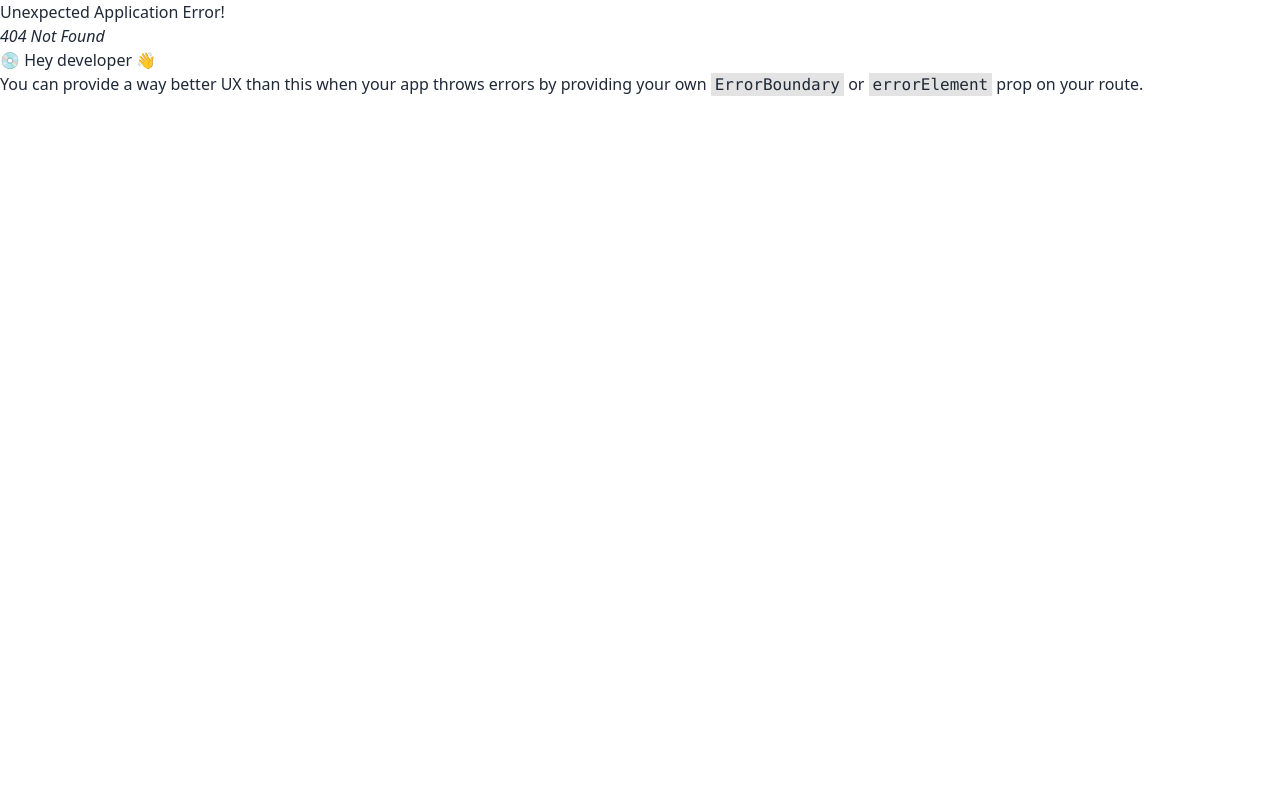
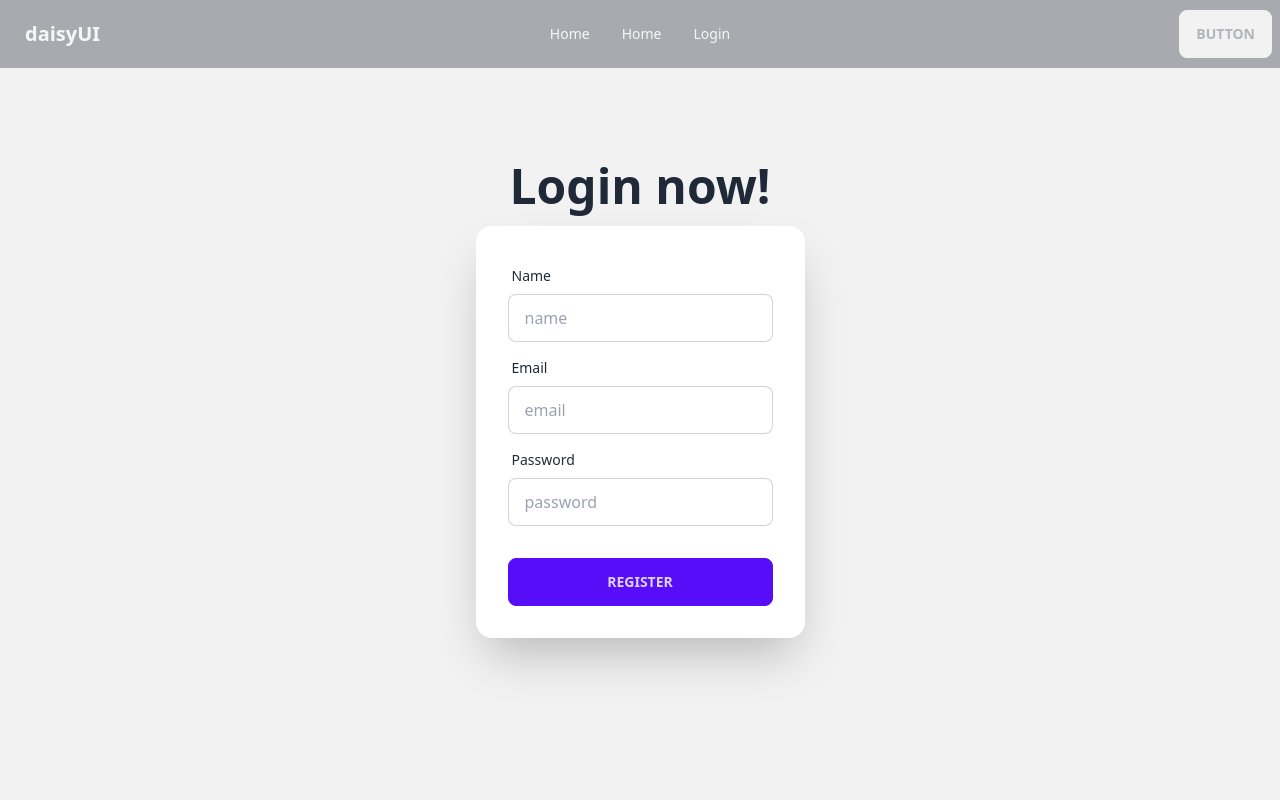
Before and after one commit to jewelislam360/summer-camp-photography-school-client-side, a React (Vite) app: page /register in a window 1280 px wide. Before the commit this address had no page. Shown: the top 800 px of the page. Built offline with nearby package versions, Linux system fonts and the light colour scheme.

Commit message:
login signup add

```diff
--- a/src/Pages/Home/Home/Home.jsx
+++ b/src/Pages/Home/Home/Home.jsx
@@ -9,7 +9,7 @@ const Home = () => {
         <div>
             <Helmet>
         <title>Photography | Home</title>
-      </Helmet>
+        </Helmet>
             <Banner></Banner>
             <AboutUs></AboutUs>
 
--- a/src/Pages/Login/Login.jsx
+++ b/src/Pages/Login/Login.jsx
@@ -10,19 +10,40 @@ const Login = () => {
 
         <div>
             <Helmet>
-        <title>Photography | Login </title>
-        </Helmet>
-            <form onSubmit={handleSubmit(onSubmit)}>
+                <title>Photography | Login </title>
+            </Helmet>
+            <div className="hero min-h-screen bg-base-200">
+                <div className="hero-content flex-col ">
+                    <div className="text-center ">
+                        <h1 className="text-5xl font-bold">Login now!</h1>
+                    </div>
+                    <div className="card flex-shrink-0 w-full max-w-sm shadow-2xl bg-base-100">
+                        <form onSubmit={handleSubmit(onSubmit)} className="card-body">
+                            <div className="form-control">
+                                <label className="label">
+                                    <span className="label-text">Email</span>
+                                </label>
+                                <input type="email" placeholder="email" {...register("Email", { required: true })} className="input input-bordered" />
+                                {errors.Email && <span className="text-warning">This field is required</span>}
+                            </div>
+                            <div className="form-control">
+                                <label className="label">
+                                    <span className="label-text">Password</span>
+                                </label>
+                                <input type="password" placeholder="password" {...register("password", { required: true })} className="input input-bordered" />
+                                {errors.password && <span className="text-warning">This field is required</span>}
 
-                <input defaultValue="test" {...register("email", { required: true })} />
+                            </div>
 
+                            <div className="form-control mt-6">
+                                <input className="btn btn-primary" type="submit" value="Login" />
 
-                <input {...register("password", { required: true })} />
+                            </div>
 
-                {errors.exampleRequired && <span>This field is required</span>}
-
-                <input type="submit" />
-            </form>
+                        </form>
+                    </div>
+                </div>
+            </div>
 
         </div>
     );
--- /dev/null
+++ b/src/Pages/Register/Register.jsx
@@ -0,0 +1,75 @@
+
+import { Helmet } from 'react-helmet-async';
+import { useForm } from 'react-hook-form';
+
+const Register = () => {
+    const { register, handleSubmit, formState: { errors } } = useForm();
+    const onSubmit = data => console.log(data);
+    return (
+        <div>
+            <Helmet>
+                <title>Photography | Register </title>
+            </Helmet>
+            <div className="hero min-h-screen bg-base-200">
+                <div className="hero-content flex-col ">
+                    <div className="text-center ">
+                        <h1 className="text-5xl font-bold">Login now!</h1>
+                    </div>
+                    <div className="card flex-shrink-0 w-full max-w-sm shadow-2xl bg-base-100">
+                        <form onSubmit={handleSubmit(onSubmit)} className="card-body">
+                            <div className="form-control">
+                                <label className="label">
+                                    <span className="label-text">Name</span>
+                                </label>
+                                <input type="taxt" placeholder="name" {...register("name", { required: true })} className="input input-bordered" />
+                                {errors.name && <span className="text-warning">Name is required</span>}
+                            </div>
+                            <div className="form-control">
+                                <label className="label">
+                                    <span className="label-text">Email</span>
+                                </label>
+                                <input type="email" placeholder="email" {...register("email", { required: true })} className="input input-bordered" />
+                                {errors.email && <span className="text-warning">Email is required</span>}
+                            </div>
+                            <div className="form-control">
+                                <label className="label">
+                                    <span className="label-text">Password</span>
+                                </label>
+                                <input type="password" placeholder="password" {...register("password", {
+                                    required: true,
+                                    minLength: 6,
+                                    maxLength: 20,
+                                    pattern: /(?=.*[A-Z])(?=.*[!@#$&*])(?=.*[0-9])(?=.*[a-z])/
+
+                                  })} className="input input-bordered" />
+                                {errors.password?.type === 'required' && <p className='text-warning'>password is required</p>}
+                                {errors.password?.type === 'minLength' && <p className='text-warning'>password must be 6 character </p>}
+                                {errors.password?.type === 'maxLength' && <p className='text-warning'>password must be less then 20 character</p>}
+                                {errors.password?.type === 'pattern' && <p className='text-warning'>password must be One uppercase one lowercase one number & one special character </p>}
+
+
+                            </div>
+                            {/* <div className="form-control">
+                                <label className="label">
+                                    <span className="label-text">confirm password</span>
+                                </label>
+                                <input type="text" placeholder="confirm password" {...register("password", { required: true })} className="input input-bordered" />
+                                {errors.text && <span className="text-warning">Password is required</span>}
+
+                            </div> */}
+
+                            <div className="form-control mt-6">
+                                <input className="btn btn-primary" type="submit" value="Register" />
+
+                            </div>
+
+                        </form>
+                    </div>
+                </div>
+            </div>
+
+        </div>
+    );
+};
+
+export default Register;
```
Also changed, not shown: src/Routes/Routes.jsx (+6 -1 lines).
